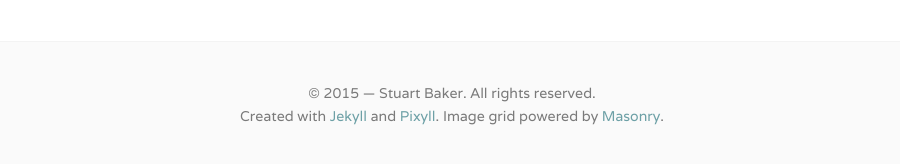
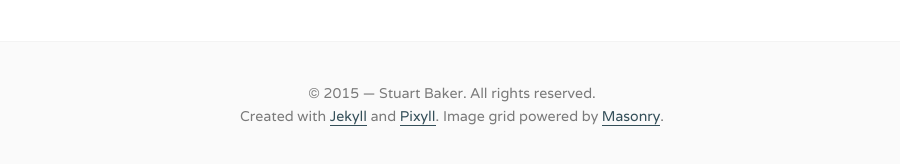
Before and after one commit to smbkr/smbkr.github.io, a Jekyll site: the page built from cv.md, in a window 1280 px wide. Shown: the part 733-897 px from the top of the page, without its empty margins (188-1088 px from the left). Built offline with Jekyll 4.4.1, drawn with Linux system fonts in a browser that asks for light colours; nearby versions of some CDN libraries.

Commit message:
changed body text link style: added underline, reversed colours to dark when inactive, light on hover/touch

```diff
--- a/_sass/_header.scss
+++ b/_sass/_header.scss
@@ -11,6 +11,7 @@
 .site-header a {
   color: $x-blue-dark;
   font-size: $h3;
+  border: none;
 }
 
 .site-header .site-title {
@@ -23,6 +24,7 @@
 
 .site-header nav a {
   color: $x-blue-dark;
+  border: none;
 }
 
 .site-header nav a:hover,
--- a/_sass/_links.scss
+++ b/_sass/_links.scss
@@ -1,5 +1,6 @@
 a {
   color: $link-color;
+  border-bottom: 1px solid $link-color;
 }
 
 a:hover,
@@ -7,5 +8,6 @@ a:focus,
 a:active {
   border: 0;
   color: $link-hover-color;
+  border: none;
   text-decoration: none;
 }
--- a/_sass/_variables.scss
+++ b/_sass/_variables.scss
@@ -53,8 +53,8 @@ $darken-3: rgba(#000,.25) !default;
 $darken-4: rgba(#000,.5) !default;
 
 // Links
-$link-color: $x-blue-mid;
-$link-hover-color: $x-blue-dark;
+$link-color: $x-blue-dark;
+$link-hover-color: $x-blue-mid;
 
 // Breakpoints
 $breakpoint-md: '(min-width: 52em)';
--- a/css/dark.scss
+++ b/css/dark.scss
@@ -10,7 +10,7 @@
 }
 
 .site-header a {
-  color: #fff;;
+  color: #fff;
 }
 
 .site-header a:hover {
```
